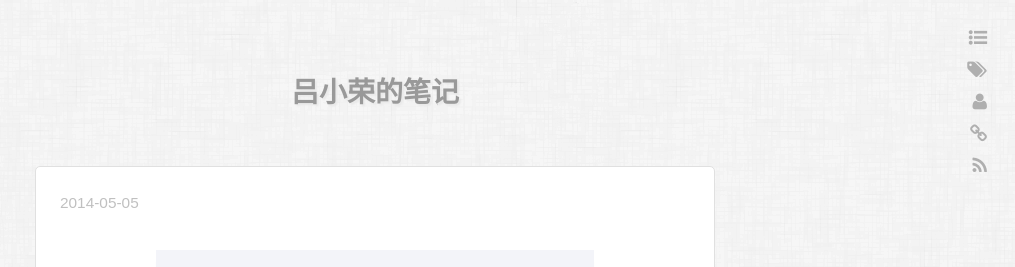
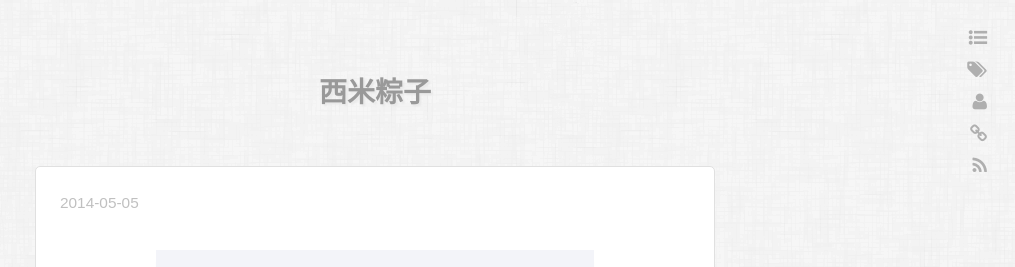
Before and after one commit to kanakdillon/kanakdillon.github.io, a Jekyll site: the page built from index.md, in a window 1280 px wide and 900 px high. Shown: the top 267 px of the window, without its empty margins (265-1280 px from the left). Built offline with Jekyll 4.4.1, drawn with Linux system fonts in a browser that asks for light colours; some web fonts are replaced; Markdown is read by kramdown in place of the engine named in the settings.

Commit message:
mode tittle

```diff
--- a/_config.yml
+++ b/_config.yml
@@ -1,7 +1,7 @@
 markdown: rdiscount
 pygments: true
 permalink: /:title.html
-name: "吕小荣的笔记"
+name: "西米粽子"
 url: "http://mednoter.com"
 description: "医学互联网产品的点点滴滴"
 copyright: "Copyright 2012-2013, mednoter.com"
```
